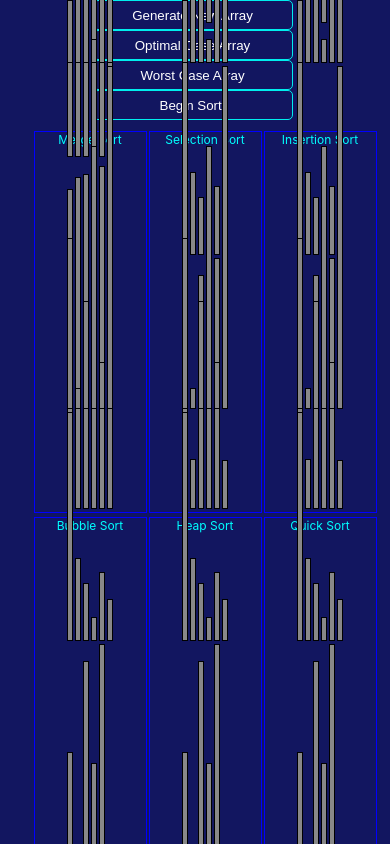
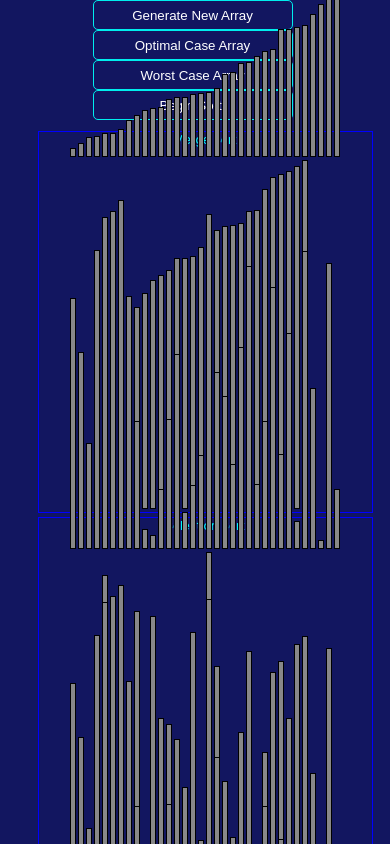
Before and after one commit to jackie-cc-lai/sortvisualize, a React (Create React App) app: page / in a window 390 px wide. Shown: the top 844 px of the page. Built offline with nearby package versions, Linux system fonts and the light colour scheme.

Commit message:
fixed mobile display issues

```diff
--- a/src/App.css
+++ b/src/App.css
@@ -48,6 +48,37 @@
 	margin:1px;
 
 }
+@media only screen and (max-width:1830px){
+	.sort{
+		display:inline-block;
+		width: 40%;
+	}
+}
+@media only screen and (max-width:1830px){
+	.sort{
+		display:inline-block;
+		width: 45%;
+	}
+}
+@media only screen and (max-width:1830px){
+	.sort{
+		display:inline-block;
+		width: 50%;
+	}
+}
+@media only screen and (max-width:1120px){
+	.sort{
+		display:inline-block;
+		width: 80%;
+	}
+}
+
+@media only screen and (max-width:780px){
+	.sort{
+		display:inline-block;
+		width: 90%;
+	}
+}
 .sortContainer{
 	padding-top: 10px;
 	margin-left: 20px;
```
